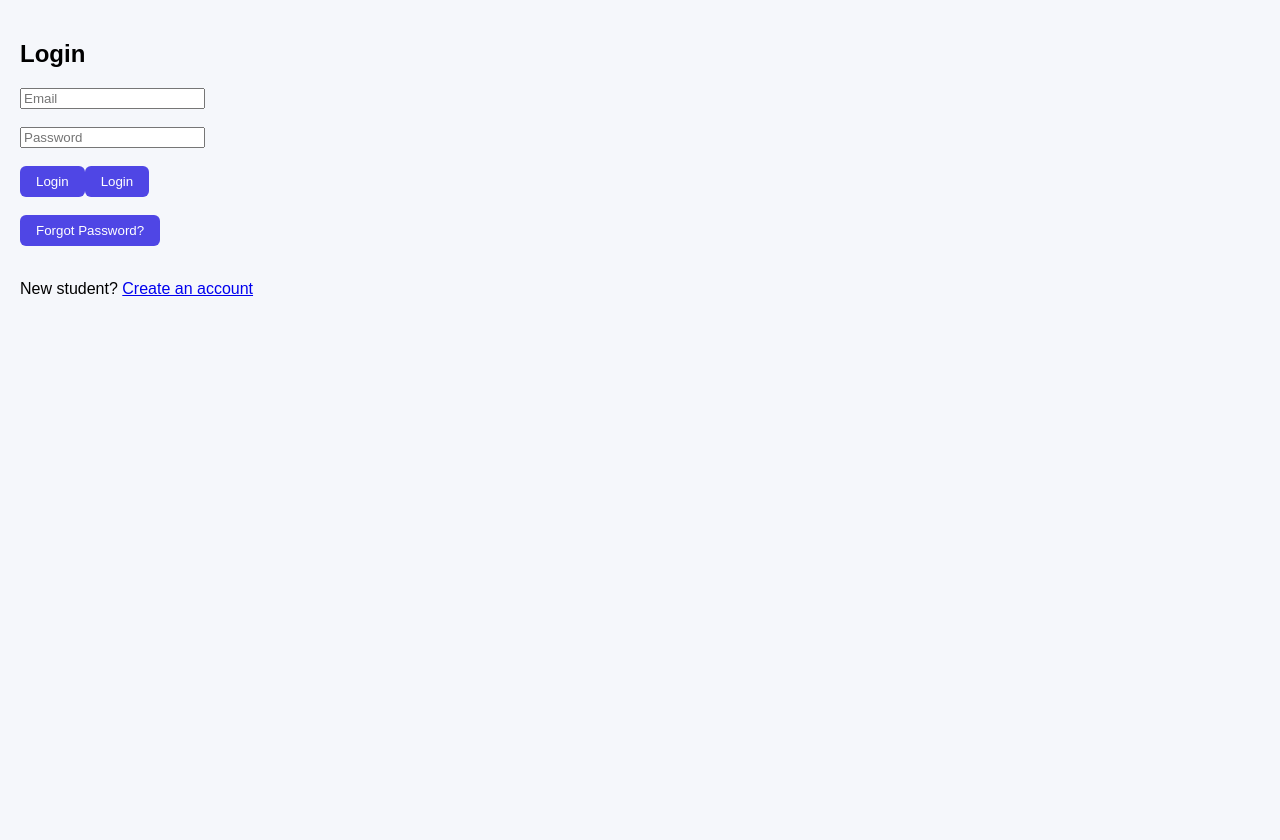
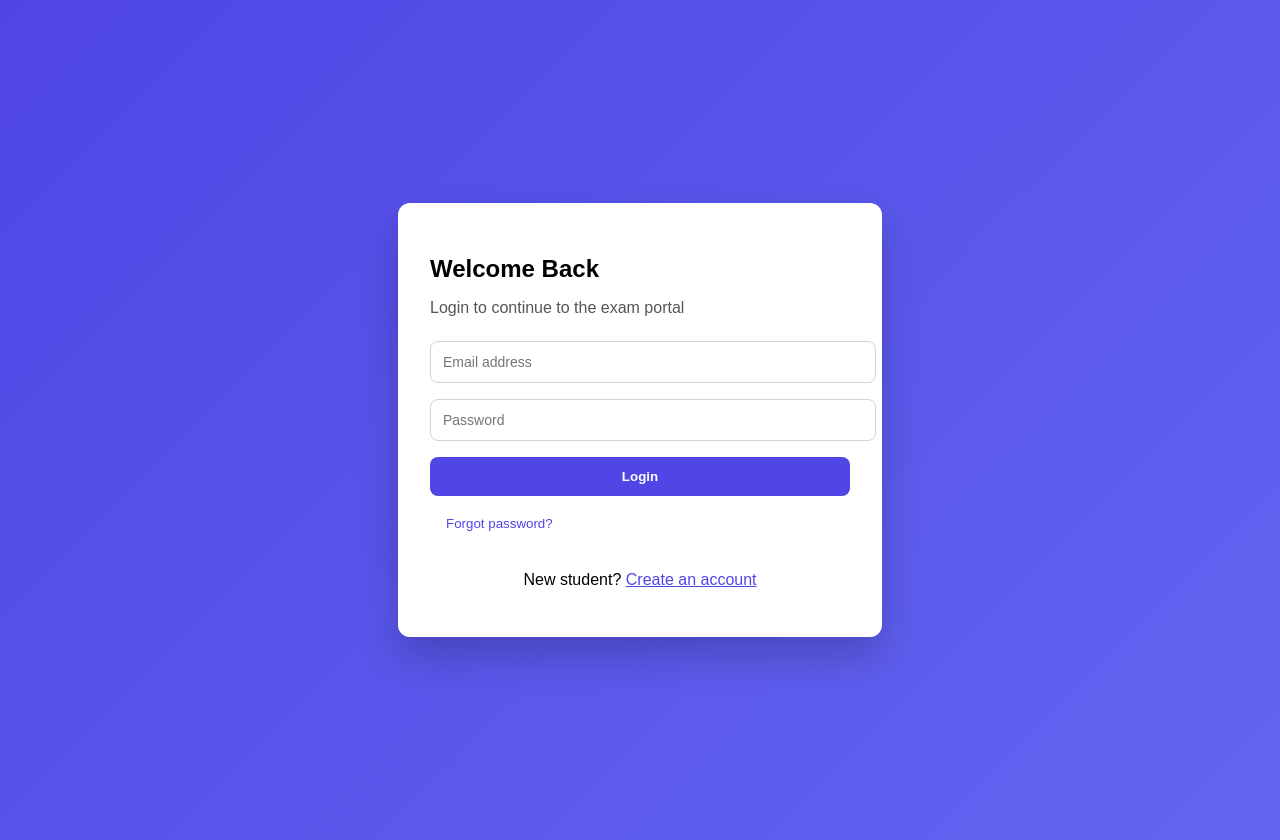
Before and after one commit to Harikrishna9875/exam-portal, a React (Create React App) app: page / in a window 1280 px wide. Before the commit the page ends 800 px from the top, so only its background shows below. Built offline with nearby package versions, Linux system fonts and the light colour scheme.

Commit message:
Redesign login page with professional UI and improved UX

```diff
--- a/src/pages/Login.js
+++ b/src/pages/Login.js
@@ -1,16 +1,30 @@
 import { useState } from "react";
-import { signInWithEmailAndPassword, sendPasswordResetEmail } from "firebase/auth";
+import {
+  signInWithEmailAndPassword,
+  sendPasswordResetEmail,
+} from "firebase/auth";
 import { doc, getDoc } from "firebase/firestore";
 import { auth, db } from "../firebase";
-
+import { motion } from "framer-motion";
 
 function Login() {
   const [email, setEmail] = useState("");
   const [password, setPassword] = useState("");
   const [error, setError] = useState("");
+  const [loading, setLoading] = useState(false);
 
+  /* ---------------- LOGIN ---------------- */
   const handleLogin = async () => {
+    setError("");
+
+    if (!email || !password) {
+      setError("Please enter both email and password.");
+      return;
+    }
+
     try {
+      setLoading(true);
+
       const userCredential = await signInWithEmailAndPassword(
         auth,
         email,
@@ -18,30 +32,34 @@ function Login() {
       );
 
       const user = userCredential.user;
-
       const userDoc = await getDoc(doc(db, "users", user.uid));
 
       if (!userDoc.exists()) {
-        alert("No role assigned to this user");
+        setError("No role assigned to this user.");
+        setLoading(false);
         return;
       }
 
       const role = userDoc.data().role;
+
       if (role === "admin") {
         window.location.href = "/admin";
       } else if (role === "student") {
         window.location.href = "/student";
       } else {
-  alert("Invalid role");
+        setError("Invalid role assigned to this user.");
       }
     } catch (err) {
-      setError(err.message);
+      setError("Invalid email or password.");
+    } finally {
+      setLoading(false);
     }
   };
 
+  /* ---------------- FORGOT PASSWORD ---------------- */
   const handleForgotPassword = async () => {
     if (!email) {
-    alert("Please enter your email first");
+      setError("Enter your email to reset password.");
       return;
     }
 
@@ -49,45 +67,119 @@ if (role === "admin") {
       await sendPasswordResetEmail(auth, email);
       alert("Password reset email sent. Check your inbox.");
     } catch (err) {
-    alert(err.message);
+      setError("Unable to send reset email.");
     }
   };
 
+  /* ---------------- UI ---------------- */
+  return (
+    <div
+      style={{
+        minHeight: "100vh",
+        background: "linear-gradient(135deg, #4f46e5, #6366f1)",
+        display: "flex",
+        alignItems: "center",
+        justifyContent: "center",
+        padding: 20,
+      }}
+    >
+      <motion.div
+        initial={{ opacity: 0, y: 20 }}
+        animate={{ opacity: 1, y: 0 }}
+        transition={{ duration: 0.4 }}
+        style={{
+          background: "#ffffff",
+          padding: 32,
+          borderRadius: 12,
+          width: "100%",
+          maxWidth: 420,
+          boxShadow: "0 20px 40px rgba(0,0,0,0.2)",
+        }}
+      >
+        <h2 style={{ marginBottom: 8 }}>Welcome Back</h2>
+        <p style={{ marginBottom: 24, color: "#555" }}>
+          Login to continue to the exam portal
+        </p>
 
-  return (
-    <div style={{ padding: 20 }}>
-      <h2>Login</h2>
-
+        {/* Email */}
         <input
           type="email"
-        placeholder="Email"
+          placeholder="Email address"
+          value={email}
           onChange={(e) => setEmail(e.target.value)}
+          style={inputStyle}
         />
-      <br /><br />
 
+        {/* Password */}
         <input
           type="password"
           placeholder="Password"
+          value={password}
           onChange={(e) => setPassword(e.target.value)}
+          style={inputStyle}
         />
-      <br /><br />
 
-      <button onClick={handleLogin}>Login</button>
-      <button onClick={handleLogin}>Login</button>
+        {/* Error */}
+        {error && (
+          <p style={{ color: "#dc2626", marginBottom: 12 }}>
+            {error}
+          </p>
+        )}
 
-<br /><br />
-<button onClick={handleForgotPassword}>
-  Forgot Password?
+        {/* Login Button */}
+        <button
+          onClick={handleLogin}
+          disabled={loading}
+          style={{
+            width: "100%",
+            padding: "12px",
+            background: "#4f46e5",
+            color: "#fff",
+            border: "none",
+            borderRadius: 8,
+            fontWeight: "bold",
+            cursor: loading ? "not-allowed" : "pointer",
+            marginBottom: 12,
+            opacity: loading ? 0.7 : 1,
+          }}
+        >
+          {loading ? "Logging in..." : "Login"}
         </button>
-<br /><br />
-<p>
-  New student? <a href="/signup">Create an account</a>
+
+        {/* Forgot Password */}
+        <button
+          onClick={handleForgotPassword}
+          style={{
+            background: "none",
+            border: "none",
+            color: "#4f46e5",
+            cursor: "pointer",
+            marginBottom: 16,
+          }}
+        >
+          Forgot password?
+        </button>
+
+        {/* Signup */}
+        <p style={{ textAlign: "center" }}>
+          New student?{" "}
+          <a href="/signup" style={{ color: "#4f46e5" }}>
+            Create an account
+          </a>
         </p>
-
-
-      {error && <p style={{ color: "red" }}>{error}</p>}
+      </motion.div>
     </div>
   );
 }
 
+/* ---------------- INPUT STYLE ---------------- */
+const inputStyle = {
+  width: "100%",
+  padding: "12px",
+  marginBottom: 16,
+  borderRadius: 8,
+  border: "1px solid #d1d5db",
+  fontSize: 14,
+};
+
 export default Login;
```
Lines whose indentation alone changed are shown as unchanged.
